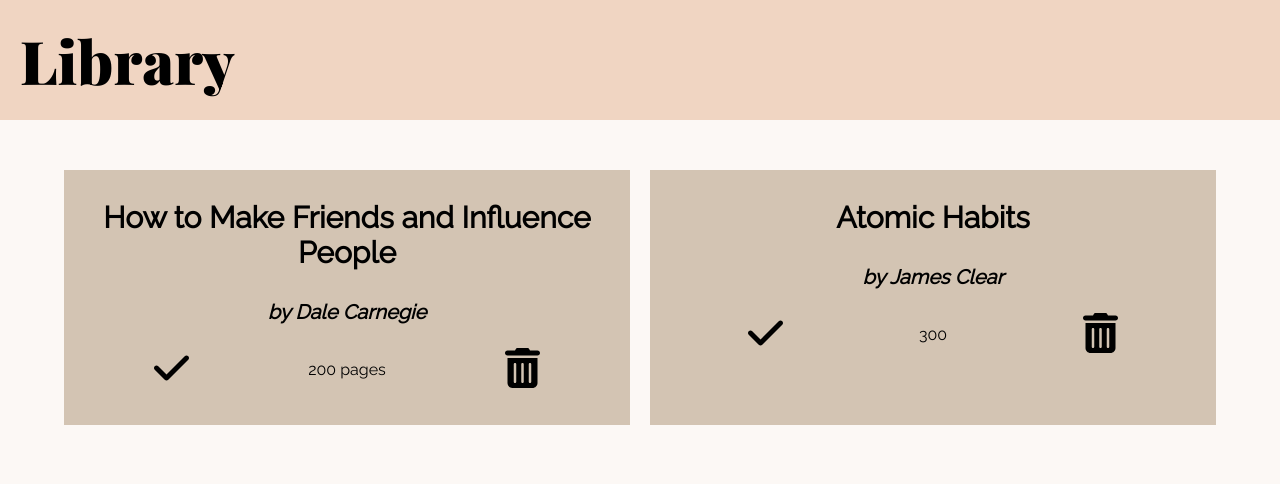
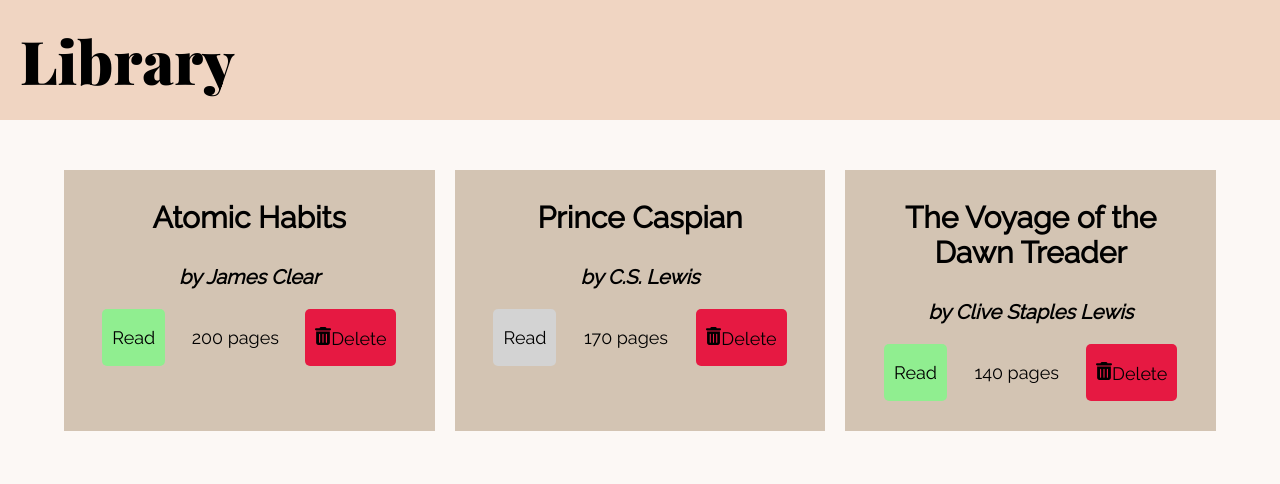
Before and after one commit to black-RAM/library-app, a plain HTML site: page index.html in a window 1280 px wide. Drawn offline with nearby package versions, Linux system fonts and the light colour scheme.

Commit message:
libraryToDOM() function

```diff
--- a/index.html
+++ b/index.html
@@ -19,40 +19,9 @@
     <h1>Library</h1>
   </header>
 
-  <main class="library">
-    <article class="book-card">
-      <hgroup>
-        <h3 class="book-title">How to Make Friends and Influence People</h3>
-        <h4 class="book-byline">by <span class="author">Dale Carnegie</span></h4>
-      </hgroup>
-      <div>
-        <button type="button" class="check">
-          <img src="assets/check-solid.svg" alt="read">
-        </button>
-        <p id="pages">200 pages</p>
-        <button type="button" class="delete">
-          <img src="assets/trash-can-solid.svg" alt="delete">
-        </button>
-      </div>
-    </article>
+  <div id="library-container">
 
-    <article class="book-card">
-      <hgroup>
-        <h3 class="book-title">Atomic Habits</h3>
-        <h4 class="book-byline">by <span class="Author">James Clear</span></h4>
-      </hgroup>
-      <div>
-        <button type="button" class="check">
-          <img src="assets/check-solid.svg" alt="read">
-        </button>
-        <p id="pages">300</p>
-        <button type="button" class="delete">
-          <img src="assets/trash-can-solid.svg" alt="delete">
-        </button>
-        </div>
-    </article>
-
-  </main>
+  </div>
 
   <!-- <aside>
     <h2>Add a Book</h2>
--- a/script.js
+++ b/script.js
@@ -13,4 +13,68 @@
   library.push(book);
 }
 
-addBookToLibrary("Prince Caspian", "C.S. Lewis", 185, true);
+addBookToLibrary("Atomic Habits", "James Clear", 200, true);
+addBookToLibrary("Prince Caspian", "C.S. Lewis", 170, false);
+addBookToLibrary("The Voyage of the Dawn Treader", "Clive Staples Lewis", 140, true);
+
+function libraryToDOM(books) {
+  const bookContainer = document.createElement('main');
+  bookContainer.classList.add('library');
+
+  books.forEach(book => {
+    const article = document.createElement('article');
+    article.classList.add('book-card');
+
+    const hgroup = document.createElement('hgroup');
+
+    const title = document.createElement('h3');
+    title.classList.add('book-title');
+    title.textContent = book.title;
+
+    const byline = document.createElement('h4');
+    byline.classList.add('book-byline');
+    byline.textContent = `by ${book.author}`;
+
+    hgroup.appendChild(title);
+    hgroup.appendChild(byline);
+
+    const buttonDiv = document.createElement('div');
+
+    const readButton = document.createElement('button');
+    readButton.setAttribute('type', 'button');
+    readButton.classList.add('read', book.wasRead ? 'true' : 'false');
+    readButton.textContent = 'Read';
+
+    const pages = document.createElement('p');
+    pages.setAttribute('id', 'pages');
+    pages.textContent = `${book.pages} pages`;
+
+    const deleteButton = document.createElement('button');
+    deleteButton.setAttribute('type', 'button');
+    deleteButton.classList.add('delete-btn');
+
+    const deleteIcon = document.createElement('img');
+    deleteIcon.setAttribute('src', 'assets/trash-can-solid.svg');
+    deleteIcon.setAttribute('alt', 'delete');
+    deleteIcon.setAttribute('height', '10px');
+
+    const deleteText = document.createTextNode('Delete');
+
+    deleteButton.appendChild(deleteIcon);
+    deleteButton.appendChild(deleteText);
+
+    buttonDiv.appendChild(readButton);
+    buttonDiv.appendChild(pages);
+    buttonDiv.appendChild(deleteButton);
+
+    article.appendChild(hgroup);
+    article.appendChild(buttonDiv);
+
+    bookContainer.appendChild(article);
+  });
+
+  return bookContainer;
+}
+
+const libraryContainer = document.getElementById('library-container');
+libraryContainer.appendChild(libraryToDOM(library));
--- a/style.scss
+++ b/style.scss
@@ -4,16 +4,22 @@
 }
 button {
   all: unset;
+  padding: 10px;
+  border-radius: 5px;
 }
 
 // color-scheme variables
 $light-sandpaper: #fcf8f5;
 $cream: hsl(25, 60%, 85%);
 $dark-cream: #d3c4b3;
+$btn-danger: #e61942;
+$btn-green: lightgreen;
+$btn-default: lightgray;
 
 body {
   background-color: $light-sandpaper;
   font-family: 'raleway', Arial, Helvetica, sans-serif;
+  font-size: 18px;
 }
 
 header {
@@ -49,12 +55,19 @@
   > div{
     display: flex;
     justify-content: space-around;
-    .check>img {
-      height: 40px;
+    gap: 10px;
+
+    .read.true {
+      background-color: $btn-green;
     }
-    .delete > img{
-      height: 40px;
-
+    .read.false{
+      background-color: $btn-default;
+    }
+    .delete-btn {
+      background-color: $btn-danger;
+      img {
+        height: 18px;
+      }
     }
   }
 }
```
Also changed, not shown: assets/check-solid.svg (deleted), style.css, 1 other file.
